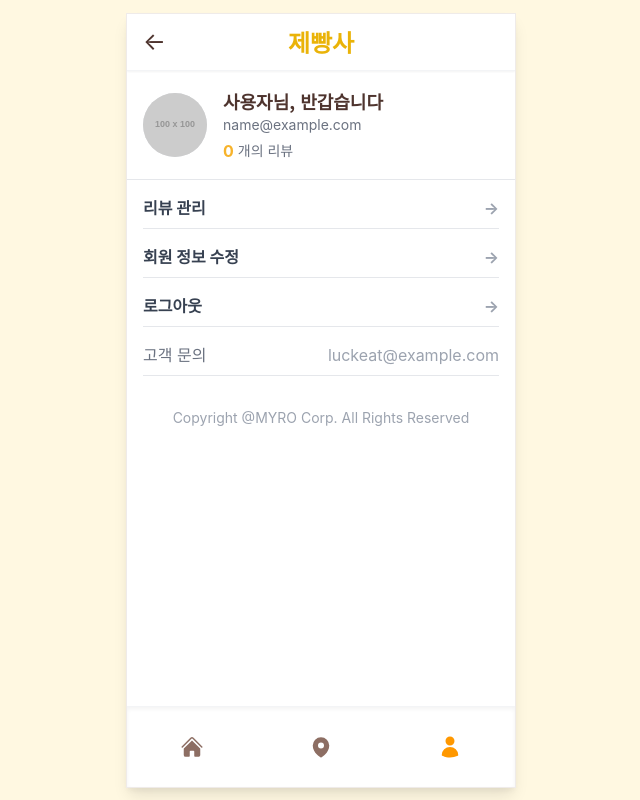
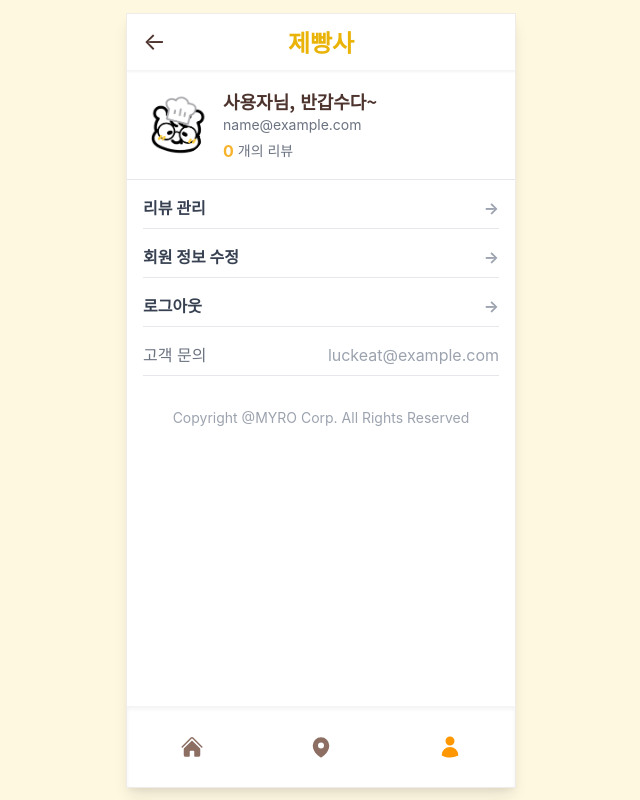
Before and after one commit to wonajin/luckeat-fe, a React (Vite) app: page /mypage in a window 1280 px wide. Shown: the whole page, without its empty margins (319-959 px from the left). Built offline with nearby package versions, Linux system fonts and the light colour scheme; no server answers; sample sign-in values are in the browser's storage; a web font is replaced by a local one.

Commit message:
마이페이지 텍스트 및 프로필 이미지 수정

```diff
--- a/src/pages/MyPage.jsx
+++ b/src/pages/MyPage.jsx
@@ -5,6 +5,7 @@ import Header from '../components/layout/Header'
 import { useAuth } from '../context/AuthContext'
 import { getUserInfo } from '../api/userApi'
 import { getMyReviews } from '../api/reviewApi'
+import bakerDefaultImage from '../assets/images/제빵사디폴트이미지.png'
 
 function MyPage() {
   const navigate = useNavigate()
@@ -78,14 +79,14 @@ function MyPage() {
               <div className="flex items-center">
                 <div className="w-16 h-16 bg-gray-200 rounded-full flex items-center justify-center overflow-hidden">
                   <img
-                    src="https://via.placeholder.com/100?text=Profile"
+                    src={bakerDefaultImage}
                     alt="프로필"
                     className="w-full h-full object-cover"
                   />
                 </div>
                 <div className="ml-4">
                   <h3 className="text-lg font-bold">
-                    {displayUser.nickname || '사용자'}님, 반갑습니다
+                    {displayUser.nickname || '사용자'}님, 반갑수다~
                   </h3>
                   <p className="text-sm text-gray-500">
                     {displayUser.email || '이메일 정보가 없습니다'}
```
